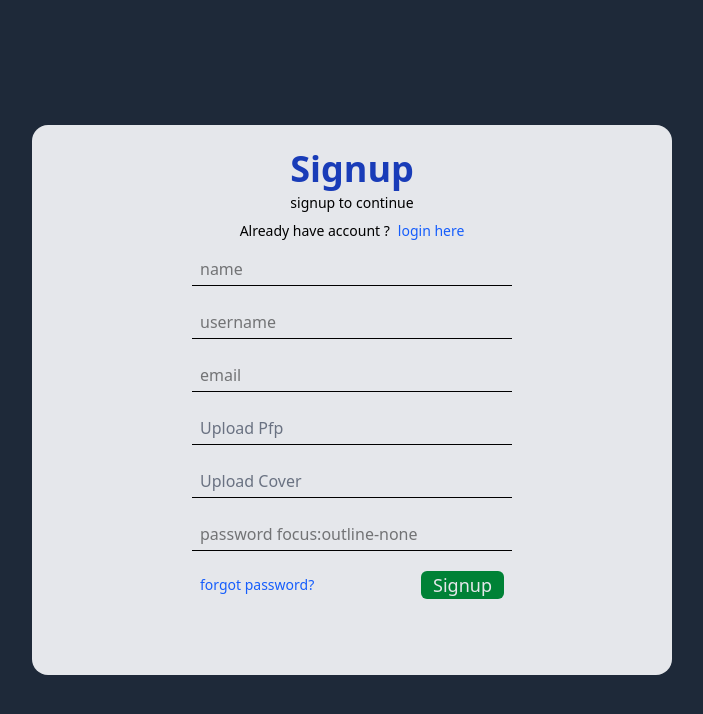
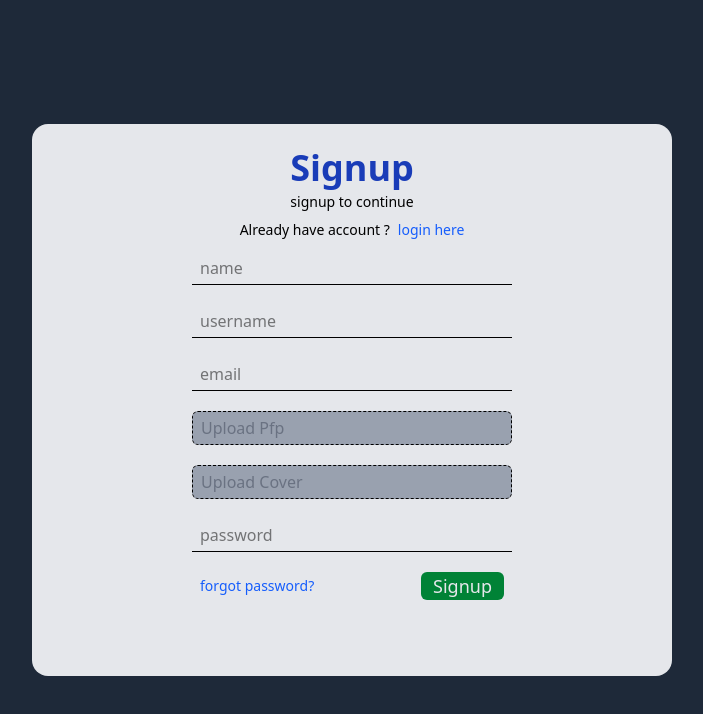
Before and after one commit to bhavy1204/VSP, a React (Vite) app in the folder Frontend/: page /signup in a window 1280 px wide. Shown: the top 714 px of the page, without its empty margins (288-991 px from the left). Built offline with nearby package versions, Linux system fonts and the light colour scheme; no server answers.

Commit message:
input fix in signup

```diff
--- a/Frontend/src/components/Signup.jsx
+++ b/Frontend/src/components/Signup.jsx
@@ -106,17 +106,17 @@ export default function Signup() {
                         <input type="text" placeholder="username" name="username" className="w-full border-b-1 px-2 py-1 focus:outline-none" autoComplete="off" onChange={handleChange} />
                         <input type="email" placeholder="email" name="email" className="w-full border-b-1 px-2 py-1 focus:outline-none" autoComplete="off" onChange={handleChange} />
 
-                        <button type="button" className="w-full border-b-1 px-2 py-1 text-left " onClick={handlePfpButtonClick}>
+                        <button type="button" className="w-full border-dashed border rounded-md bg-gray-400  px-2 py-1 text-left " onClick={handlePfpButtonClick}>
                             <span className="text-gray-500">{avatarName}</span>
                         </button>
                         <input type="file" ref={fileInputRef} onChange={fileInputChange} id="hiddenFileInput" className="hidden" name="avatar" />
 
-                        <button type="button" className="w-full border-b-1 px-2 py-1 text-left " onClick={handleCoverButtonClick}>
+                        <button type="button" className="w-full border-dashed border rounded-md bg-gray-400  px-2 py-1 text-left " onClick={handleCoverButtonClick}>
                             <span className="text-gray-500">{coverImageName}</span>
                         </button>
                         <input type="file" ref={coverInputRef} onChange={CoverInputChange} id="hiddenFileInput" className="hidden" name="coverImage" />
 
-                        <input type="text" placeholder="password focus:outline-none" autoComplete="off" name="password" className="w-full border-b-1 px-2 py-1" onChange={handleChange} />
+                        <input type="text" placeholder="password" autoComplete="off" name="password" className="w-full border-b-1 px-2 py-1" onChange={handleChange} />
 
 
                         <div className="actions flex w-full justify-between px-2 ">
```
